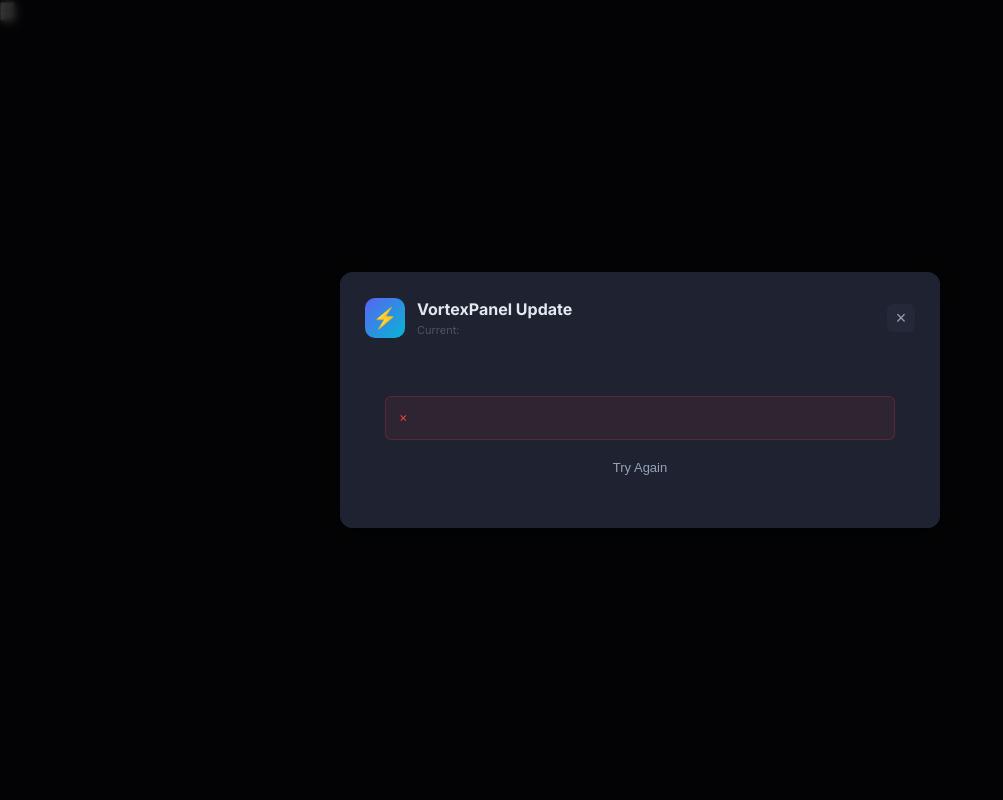
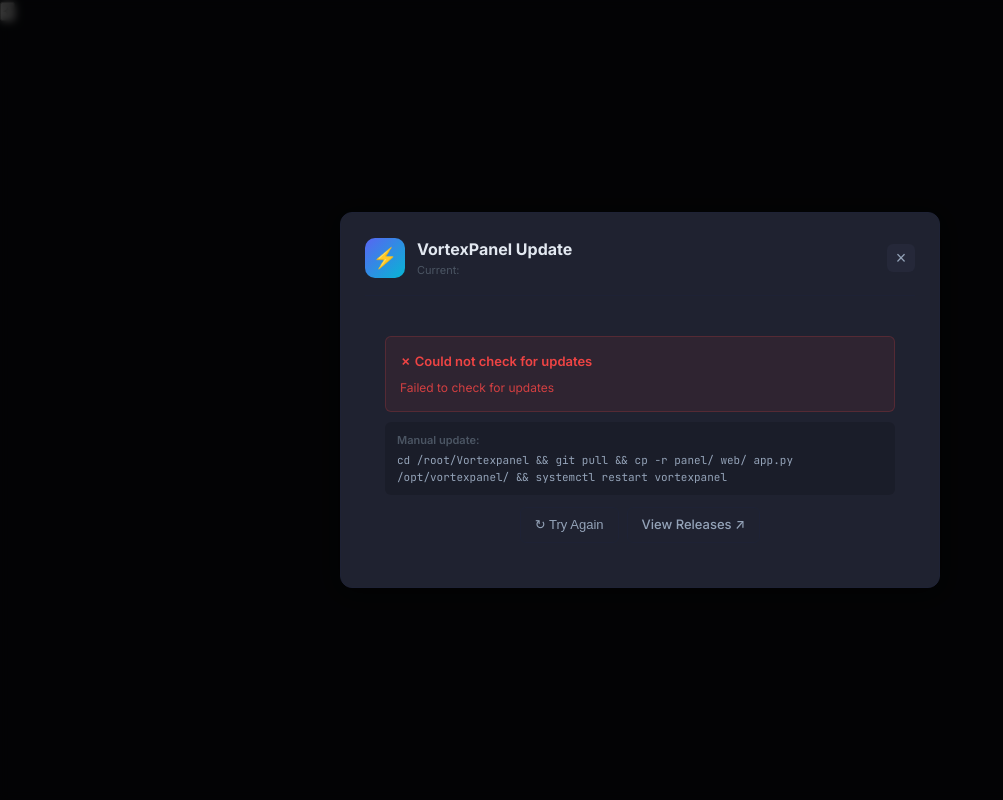
Before and after one commit to BrowserlessAPI/VortexPanel, a Flask app: page / in a window 1280 px wide. Shown: the whole page, without its empty margins (0-1003 px from the left). Run offline with Flask 3, Linux system fonts and the light colour scheme; parts of the project's set-up code (start-up, migrations or seed data) failed here and were passed over; some libraries are stand-ins or nearby versions.

Commit message:
fix: update modal error display, version detection, no-releases-yet handling

```diff
--- a/panel/routes/update.py
+++ b/panel/routes/update.py
@@ -14,8 +14,16 @@ _update_job = {'running': False, 'lines': [], 'done': False, 'success': False, '
 
 def get_current_version():
     if os.path.exists(VERSION_FILE):
-        with open(VERSION_FILE) as f:
-            return f.read().strip()
+        v = open(VERSION_FILE).read().strip()
+        if v: return v
+    # Also check git tag
+    try:
+        import subprocess
+        result = subprocess.run('cd /root/Vortexpanel && git describe --tags --abbrev=0 2>/dev/null || git log --oneline -1 2>/dev/null | cut -c1-7',
+                               shell=True, capture_output=True, text=True, timeout=5)
+        tag = result.stdout.strip()
+        if tag: return tag
+    except: pass
     return CURRENT_VERSION
 
 def save_current_version(version):
@@ -51,29 +59,51 @@ def check_update():
         req2.add_header('Accept', 'application/vnd.github+json')
         req2.add_header('User-Agent', 'VortexPanel/3.0')
         req2.add_header('X-GitHub-Api-Version', '2022-11-28')
-        with urllib.request.urlopen(req2, timeout=8) as resp:
+        with urllib.request.urlopen(req2, timeout=10) as resp:
             data = json.loads(resp.read().decode())
 
-        latest_tag  = data.get('tag_name', '')
+        latest_tag   = data.get('tag_name', '')
         release_name = data.get('name', latest_tag)
-        body        = data.get('body', '')
-        published   = data.get('published_at', '')
-        html_url    = data.get('html_url', '')
-        has_update  = compare_versions(current, latest_tag)
+        body         = data.get('body', '')
+        published    = data.get('published_at', '')
+        html_url     = data.get('html_url', '')
 
+        # If no releases exist yet on GitHub, return current version
+        if not latest_tag:
+            return jsonify({
+                'ok': True, 'current': current, 'latest': current,
+                'name': 'VortexPanel', 'body': '',
+                'published': '', 'url': '', 'has_update': False,
+                'note': 'No releases found on GitHub yet.'
+            })
+
+        has_update = compare_versions(current, latest_tag)
         return jsonify({
-            'ok':          True,
-            'current':     current,
-            'latest':      latest_tag,
-            'name':        release_name,
-            'body':        body,
-            'published':   published,
-            'url':         html_url,
-            'has_update':  has_update,
+            'ok':         True,
+            'current':    current,
+            'latest':     latest_tag,
+            'name':       release_name,
+            'body':       body,
+            'published':  published,
+            'url':        html_url,
+            'has_update': has_update,
         })
+    except urllib.error.HTTPError as e:
+        # 404 = no releases yet on repo, not a real error
+        if e.code == 404:
+            return jsonify({
+                'ok': True, 'current': current, 'latest': current,
+                'has_update': False, 'name': 'VortexPanel',
+                'body': '', 'published': '', 'url': '',
+                'note': 'No releases published on GitHub yet.'
+            })
+        return jsonify({'ok': True, 'current': current, 'latest': current,
+                       'has_update': False,
+                       'error': f'GitHub API error {e.code}: {str(e.reason)}'})
     except urllib.error.URLError as e:
         return jsonify({'ok': True, 'current': current, 'latest': current,
-                       'has_update': False, 'error': f'GitHub unreachable: {str(e)}'})
+                       'has_update': False,
+                       'error': f'Cannot reach GitHub: {str(e.reason)}'})
     except Exception as e:
         return jsonify({'ok': True, 'current': current, 'latest': current,
                        'has_update': False, 'error': str(e)})
--- a/web/static/js/app.js
+++ b/web/static/js/app.js
@@ -1255,17 +1255,44 @@ function caddyPage() {
 function updateModalData() {
   return {
     checkState:'checking',updating:false,updateDone:false,updateSuccess:false,
-    updateError:'',updateLines:[],updateProgress:0,_pollTimer:null,
+    updateError:'',updateLines:[],updateProgress:0,_pollTimer:null,errorMsg:'',
     async init(){document.addEventListener('vortex-check-update',()=>this.checkForUpdates());await this.checkForUpdates();},
     async checkForUpdates(){
-      this.checkState='checking';this.updating=false;
-      try{
-        const r=await get('/api/update/check');
-        if(!r.ok){this.checkState='error';return;}
-        try{const app=Alpine.$data(document.querySelector('[x-data^="panelApp"]')||document.querySelector('[x-data="panelApp()"]'));if(app&&r.has_update)app.updateAvailable=true;if(app&&r.current)app.updateModal.current=r.current;}catch{}
-        this.checkState=r.has_update?'available':'uptodate';
-        if(r.error&&!r.has_update)this.checkState='error';
-      }catch{this.checkState='error';}
+      this.checkState='checking'; this.updating=false;
+      try {
+        const r = await get('/api/update/check');
+        // Update parent panelApp state
+        try {
+          const appEl = document.querySelector('[x-data="panelApp()"]');
+          const app   = appEl ? Alpine.$data(appEl) : null;
+          if (app) {
+            if (r.current) {
+              app.updateModal.current   = r.current;
+              app.updateModal.latest    = r.latest  || r.current;
+              app.updateModal.name      = r.name    || 'VortexPanel';
+              app.updateModal.body      = r.body    || '';
+              app.updateModal.published = r.published || '';
+              app.updateModal.error     = r.error   || '';
+            }
+            if (r.has_update) app.updateAvailable = true;
+          }
+        } catch(e) {}
+
+        if (!r.ok) {
+          this.errorMsg = r.error || 'Failed to check for updates';
+          this.checkState = 'error';
+          return;
+        }
+        if (r.error && !r.has_update) {
+          this.errorMsg = r.error;
+          this.checkState = 'error';
+          return;
+        }
+        this.checkState = r.has_update ? 'available' : 'uptodate';
+      } catch(e) {
+        this.errorMsg = e.message || 'Network error — cannot reach update server';
+        this.checkState = 'error';
+      }
     },
     async startUpdate(){
       try{const app=Alpine.$data(document.querySelector('[x-data^="panelApp"]')||document.body);var version=app?app.updateModal.latest:'';}catch{var version='';}
--- a/web/templates/index.html
+++ b/web/templates/index.html
@@ -2942,7 +2942,10 @@
       <div x-show="checkState==='uptodate'" style="text-align:center;padding:32px">
         <div style="font-size:40px;margin-bottom:12px">✅</div>
         <div style="font-size:16px;font-weight:600;margin-bottom:6px">You are up to date!</div>
-        <div style="font-size:13px;color:var(--text-muted)" x-text="'VortexPanel '+updateModal.current+' is the latest version'"></div>
+        <div style="font-size:13px;color:var(--text-muted)" x-text="'VortexPanel '+(updateModal.current||'v3.0.0')+' is the latest version'"></div>
+        <div style="margin-top:16px">
+          <a href="https://github.com/BrowserlessAPI/Vortexpanel/releases" target="_blank" style="font-size:12px;color:var(--accent);text-decoration:none">View all releases on GitHub ↗</a>
+        </div>
       </div>
 
       <!-- Update available -->
@@ -2980,11 +2983,17 @@
 
       <!-- Error state -->
       <div x-show="checkState==='error'" style="padding:20px">
-        <div style="background:rgba(239,68,68,.08);border:1px solid rgba(239,68,68,.2);border-radius:6px;padding:12px;font-size:12px;color:var(--red)">
-          ✗ <span x-text="updateModal.error||'Could not check for updates. Check your internet connection.'"></span>
-        </div>
-        <div style="margin-top:12px;text-align:center">
-          <button class="btn btn-ghost" @click="checkForUpdates()">Try Again</button>
+        <div style="background:rgba(239,68,68,.08);border:1px solid rgba(239,68,68,.2);border-radius:6px;padding:14px;font-size:13px;color:var(--red);line-height:1.6">
+          <div style="font-weight:600;margin-bottom:6px">✗ Could not check for updates</div>
+          <div style="font-size:12px;opacity:.85" x-text="errorMsg||'Cannot reach GitHub. Check your server internet connection.'"></div>
+        </div>
+        <div style="margin-top:10px;background:rgba(0,0,0,.15);border-radius:6px;padding:10px 12px;font-size:11px;color:var(--text-muted)">
+          <div style="margin-bottom:4px;font-weight:600">Manual update:</div>
+          <code style="font-family:var(--font-mono);color:var(--text-secondary)">cd /root/Vortexpanel && git pull && cp -r panel/ web/ app.py /opt/vortexpanel/ && systemctl restart vortexpanel</code>
+        </div>
+        <div style="margin-top:12px;display:flex;gap:8px;justify-content:center">
+          <button class="btn btn-ghost" @click="checkForUpdates()">↻ Try Again</button>
+          <a href="https://github.com/BrowserlessAPI/Vortexpanel/releases" target="_blank" class="btn btn-ghost">View Releases ↗</a>
         </div>
       </div>
 
```
